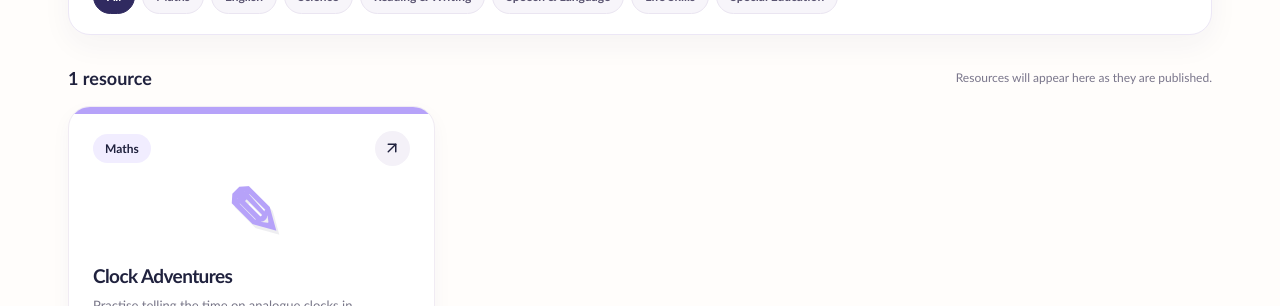
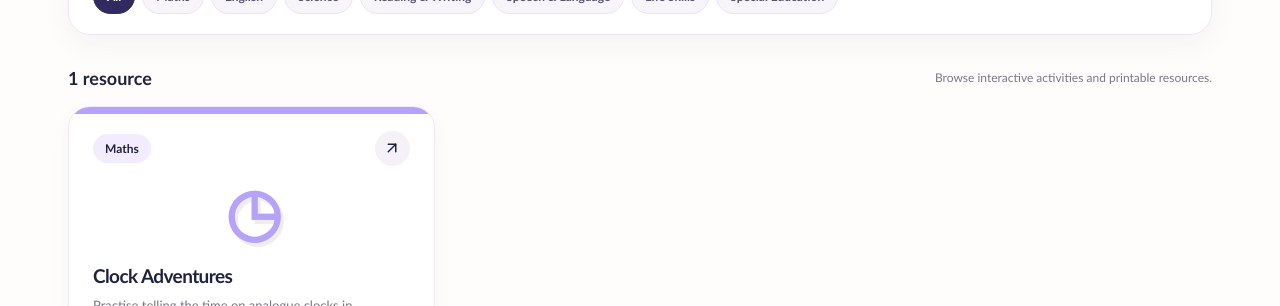
Before and after one commit to elixirentertainmentltd-cyber/teacher, a Next.js app: page /resources in a window 1280 px wide. Shown: the part 789-1095 px from the top of the page. Built offline with nearby package versions, Linux system fonts and the light colour scheme.

Commit message:
Move Clock Adventures into Maths resource library

```diff
--- a/components/ResourceExplorer.tsx
+++ b/components/ResourceExplorer.tsx
@@ -39,15 +39,15 @@ export default function ResourceExplorer({ initialStage }: { initialStage: Filte
               </div>
             </div>
           </div>
-          <div className="results-bar"><strong>{results.length} {results.length===1?"resource":"resources"}</strong><span>Resources will appear here as they are published.</span></div>
+          <div className="results-bar"><strong>{results.length} {results.length===1?"resource":"resources"}</strong><span>Browse interactive activities and printable resources.</span></div>
           {results.length ? <div className="resource-grid library-grid">
-            {results.map((item,index)=><Link key={item.slug} href={"/worksheet/"+item.slug} className={"resource-card accent-"+item.colour}>
+            {results.map((item,index)=><Link key={item.slug} href={item.type==="Interactive activity" ? "/resources/"+item.slug : "/worksheet/"+item.slug} className={"resource-card accent-"+item.colour}>
               <div className="resource-top"><span className="resource-subject">{item.subject}</span><span className="round-arrow"><ArrowUpRight size={18}/></span></div>
-              <div className="resource-doodle">{({ "number-bonds":"10", "addition-subtraction":"➕", "spelling":"Aa", "times-tables":"×", "punctuation":"?!", "fractions":"½", "percentages":"%", "algebra":"x²" } as Record<string,string>)[item.slug] || "✎"}</div>
+              <div className="resource-doodle">{({ "number-bonds":"10", "addition-subtraction":"➕", "spelling":"Aa", "times-tables":"×", "punctuation":"?!", "fractions":"½", "percentages":"%", "algebra":"x²" } as Record<string,string>)[item.slug] || (item.slug==="clock-adventures" ? "◷" : "✎")}</div>
               <h3>{item.title}</h3><p>{item.description}</p>
               <div className="resource-footer"><span>{item.stages.join(" · ")}</span><span>{item.years}</span></div>
             </Link>)}
-          </div> : <div className="empty-state"><span className="empty-emoji">🔎</span><h2>No resources published yet.</h2><p>We are rebuilding the library. Please check back later.</p><button className="button button-primary" onClick={reset}>Clear filters <X size={17}/></button></div>}
+          </div> : <div className="empty-state"><span className="empty-emoji">🔎</span><h2>No matching resources found.</h2><p>Try changing your search, subject or Key Stage.</p><button className="button button-primary" onClick={reset}>Clear filters <X size={17}/></button></div>}
           <div className="library-note"><strong>A note for teachers:</strong> These are original, starter practice activities, not an officially endorsed exam-board collection. Please review suitability for your class and specification.</div>
         </div>
       </section>
```
